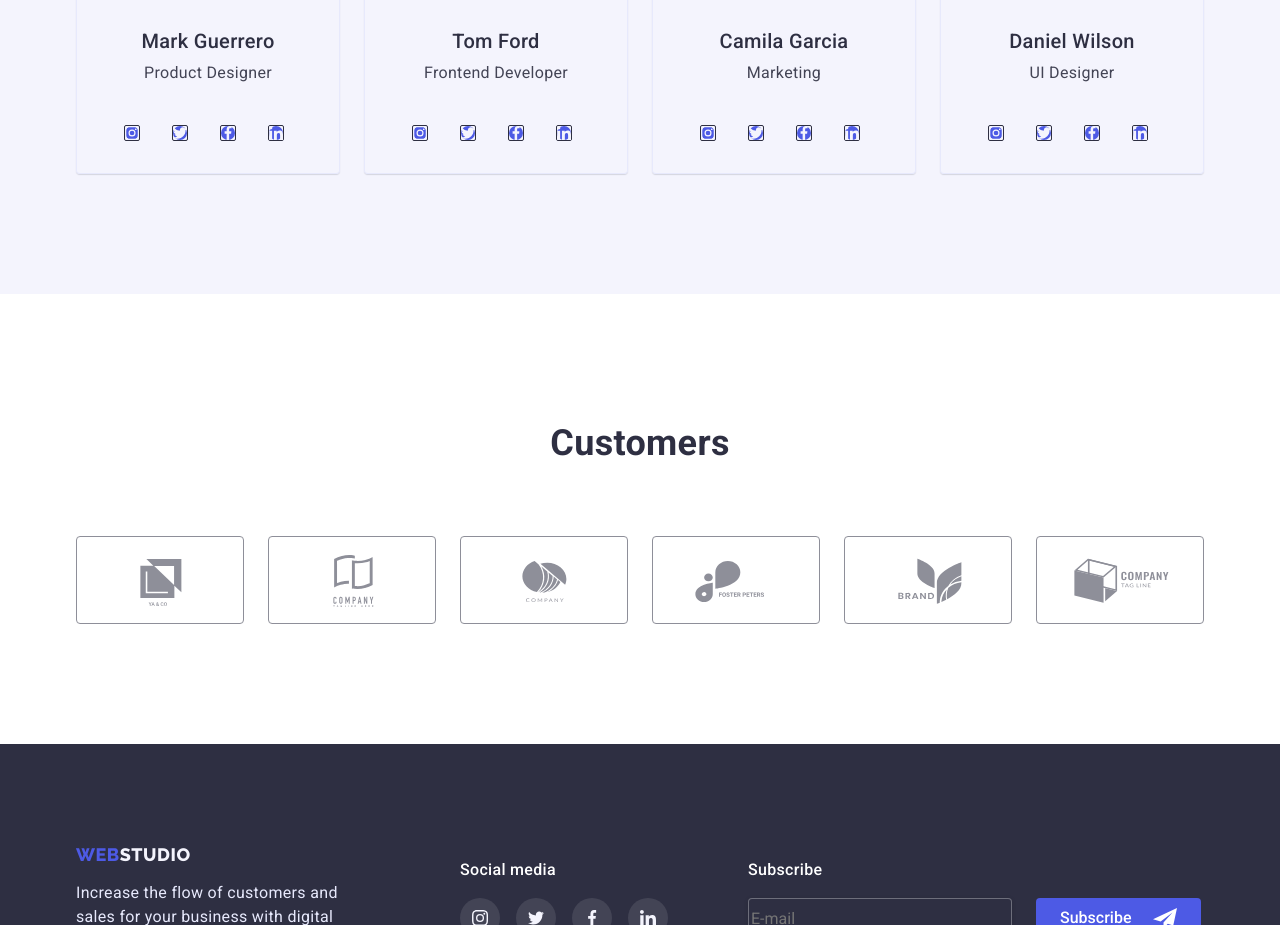
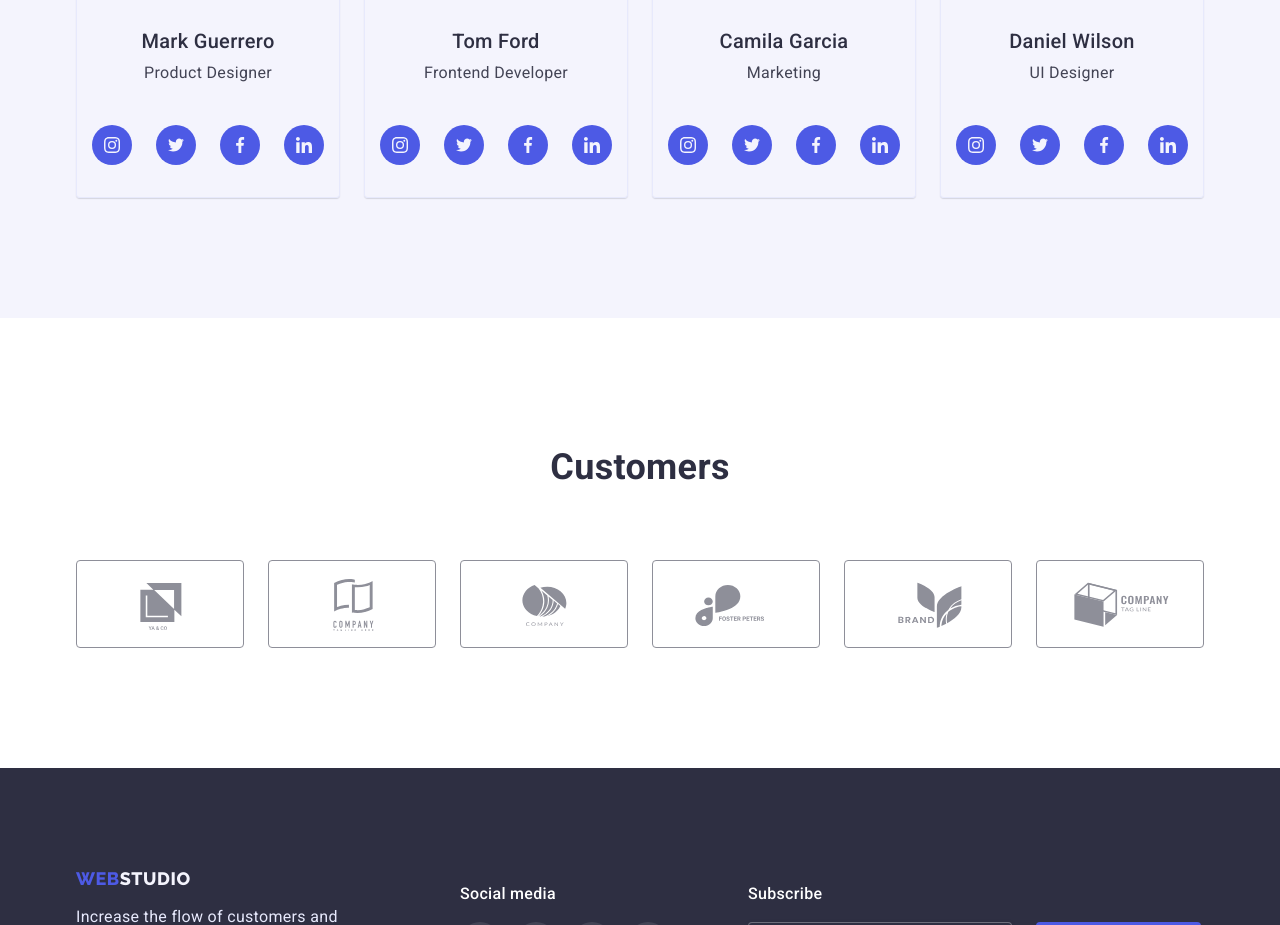
Before and after one commit to alenanovikovashahove0307/goit-markup-hw-06, a plain HTML site: page index.html in a window 1280 px wide. Shown: the part 2187-3112 px from the top of the page. Drawn offline with nearby package versions, Linux system fonts and the light colour scheme.

Commit message:
Змінено падінги та маржини на дів

```diff
--- a/css/styles.css
+++ b/css/styles.css
@@ -394,7 +394,7 @@ color: var(--main-h-color);
  gap: 24px;
  margin-bottom: 32px;
 }
-.icon {
+.icon-team {
   width: 40px;
   height: 40px;
 
@@ -619,7 +619,7 @@ color: var(--logo-span-footer);
 .modal {
   padding-left: 24px;
   padding-right: 24px;
-
+  padding-top: 72px;
   position: absolute;
   top: 50%;
   left: 50%;
@@ -633,7 +633,7 @@ color: var(--logo-span-footer);
 }
 .modal-btn{
   position: absolute;
-  top: 24px;
+  top: -48px;
   right: 0px;
 
   display: block;
@@ -656,7 +656,7 @@ color: var(--logo-span-footer);
   fill:var(--footer-text-color)
 }
 .modal-btn-svg{
-  top: 32px;
+  top: -40px;
   right: 8px;
   position: absolute;
   fill: var(--modal-btn);
@@ -664,12 +664,19 @@ color: var(--logo-span-footer);
 .modal-form{
   position: fixed;
   min-width: 360px;
-  padding-top: 72px;
+
 }
 .modal-contact{
   position: relative;
   display: flex;
   flex-direction: column;
+  margin-bottom: 8px;
+}
+.modal-contact-textarea{
+  display: flex;
+  flex-direction: column;
+
+  margin-bottom: 16px;
 }
 .modal-form .modal-texte{
   display: flex;
@@ -726,7 +733,7 @@ color: var(--logo-span-footer);
 .modal-textarea{
   padding-top: 8px;
   padding-left: 16px;
-  margin-bottom: 16px;
+
   max-height: 120px;
 }
 .modal-contact textarea::placeholder{
--- a/index.html
+++ b/index.html
@@ -118,26 +118,26 @@
                   <p class="texte">Product Designer</p>
                   </div>
                   <ul class="team-icon list">
-                    <li class="icon">
+                    <li class="icon-team">
                       <a class="icon-link link" href="">
                        <svg class="icon-svg" width="16" height="16">
                         <use href="./img/icons.svg#icon-instagram-2-1"></use>
                        </svg>
                       </a>
                     </li>
-                    <li class="icon">
+                    <li class="icon-team">
                       <a class="icon-link link" href="">
                        <svg class="icon-svg" width="16" height="16">
                         <use href="./img/icons.svg#icon-twitter-1-1"></use>
                        </svg>
                       </a></li>
-                    <li class="icon">
+                    <li class="icon-team">
                       <a class="icon-link link" href="">
                         <svg class="icon-svg" width="16" height="16">
                         <use href="./img/icons.svg#icon-facebook-1-1"></use>
                        </svg>
                       </a></li>
-                    <li class="icon">
+                    <li class="icon-team">
                       <a class="icon-link link" href="">
                         <svg class="icon-svg" width="16" height="16">
                         <use href="./img/icons.svg#icon-linkedin-1-1"></use>
@@ -152,26 +152,26 @@
                   <p class="texte">Frontend Developer</p>
                   </div>
                   <ul class="team-icon list">
-                    <li class="icon">
+                    <li class="icon-team">
                       <a class="icon-link link" href="">
                        <svg class="icon-svg" width="16" height="16">
                         <use href="./img/icons.svg#icon-instagram-2-1"></use>
                        </svg>
                       </a>
                     </li>
-                    <li class="icon">
+                    <li class="icon-team">
                       <a class="icon-link link" href="">
                        <svg class="icon-svg" width="16" height="16">
                         <use href="./img/icons.svg#icon-twitter-1-1"></use>
                        </svg>
                       </a></li>
-                    <li class="icon">
+                    <li class="icon-team">
                       <a class="icon-link link" href="">
                         <svg class="icon-svg" width="16" height="16">
                         <use href="./img/icons.svg#icon-facebook-1-1"></use>
                        </svg>
                       </a></li>
-                    <li class="icon">
+                    <li class="icon-team">
                       <a class="icon-link link" href="">
                         <svg class="icon-svg" width="16" height="16">
                         <use href="./img/icons.svg#icon-linkedin-1-1"></use>
@@ -186,26 +186,26 @@
                   <p class="texte">Marketing</p>
                   </div>
                   <ul class="team-icon list">
-                    <li class="icon">
+                    <li class="icon-team">
                       <a class="icon-link link" href="">
                        <svg class="icon-svg" width="16" height="16">
                         <use href="./img/icons.svg#icon-instagram-2-1"></use>
                        </svg>
                       </a>
                     </li>
-                    <li class="icon">
+                    <li class="icon-team">
                       <a class="icon-link link" href="">
                        <svg class="icon-svg" width="16" height="16">
                         <use href="./img/icons.svg#icon-twitter-1-1"></use>
                        </svg>
                       </a></li>
-                    <li class="icon">
+                    <li class="icon-team">
                       <a class="icon-link link" href="">
                         <svg class="icon-svg" width="16" height="16">
                         <use href="./img/icons.svg#icon-facebook-1-1"></use>
                        </svg>
                       </a></li>
-                    <li class="icon">
+                    <li class="icon-team">
                       <a class="icon-link link" href="">
                         <svg class="icon-svg" width="16" height="16">
                         <use href="./img/icons.svg#icon-linkedin-1-1"></use>
@@ -220,26 +220,26 @@
                   <p class="texte">UI Designer</p>
                   </div>
                   <ul class="team-icon list">
-                    <li class="icon">
+                    <li class="icon-team">
                       <a class="icon-link link" href="">
                        <svg class="icon-svg" width="16" height="16">
                         <use href="./img/icons.svg#icon-instagram-2-1"></use>
                        </svg>
                       </a>
                     </li>
-                    <li class="icon">
+                    <li class="icon-team">
                       <a class="icon-link link" href="">
                        <svg class="icon-svg" width="16" height="16">
                         <use href="./img/icons.svg#icon-twitter-1-1"></use>
                        </svg>
                       </a></li>
-                    <li class="icon">
+                    <li class="icon-team">
                       <a class="icon-link link" href="">
                         <svg class="icon-svg" width="16" height="16">
                         <use href="./img/icons.svg#icon-facebook-1-1"></use>
                        </svg>
                       </a></li>
-                    <li class="icon">
+                    <li class="icon-team">
                       <a class="icon-link link" href="">
                         <svg class="icon-svg" width="16" height="16">
                         <use href="./img/icons.svg#icon-linkedin-1-1"></use>
@@ -383,7 +383,7 @@
               <use href="./img/icons.svg#icon-email-black-18dp-1-1"></use>
              </svg>
           </div>
-          <div class="modal-contact">
+          <div class="modal-contact-textarea">
             <label for="comment" class="modal-list">Comment</label>
               <textarea class="modal-textarea" name="comment" cols="30" rows="10" placeholder="Text input" id="comment"></textarea>
           </div>
```
